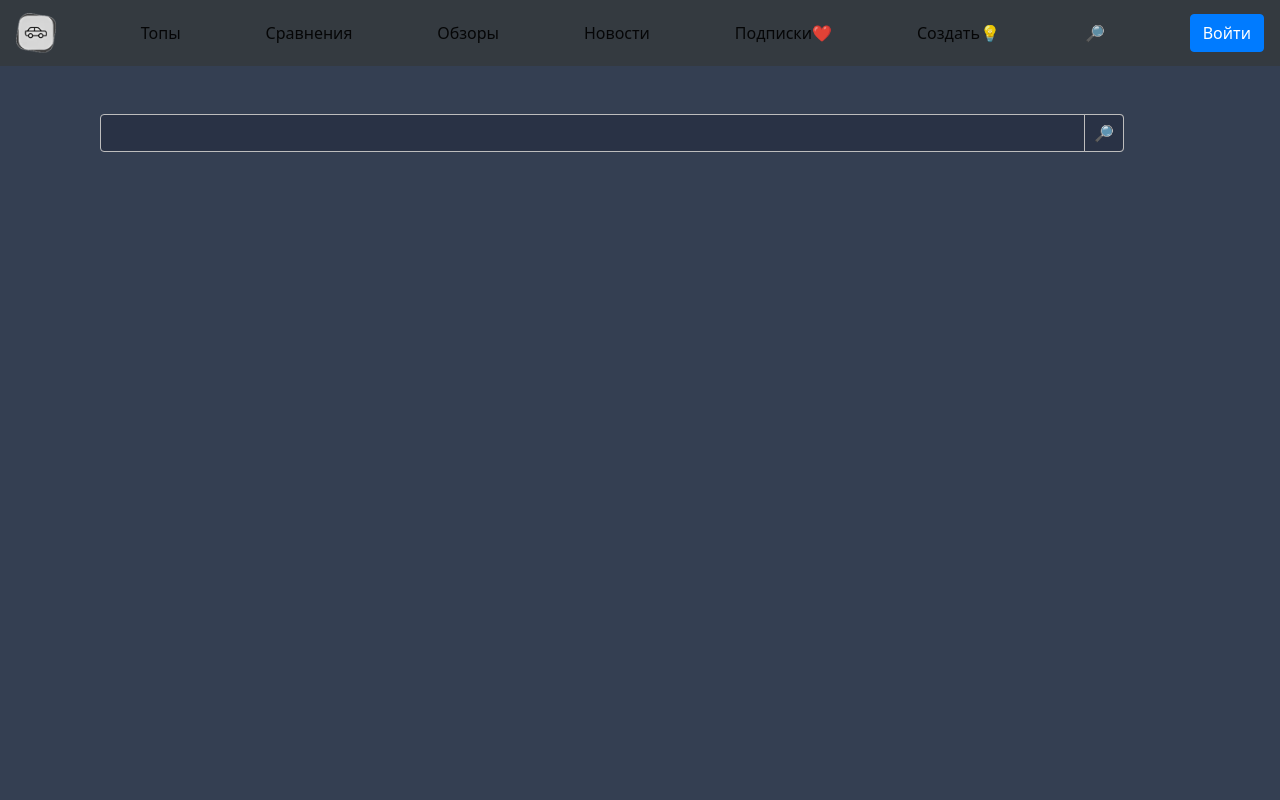
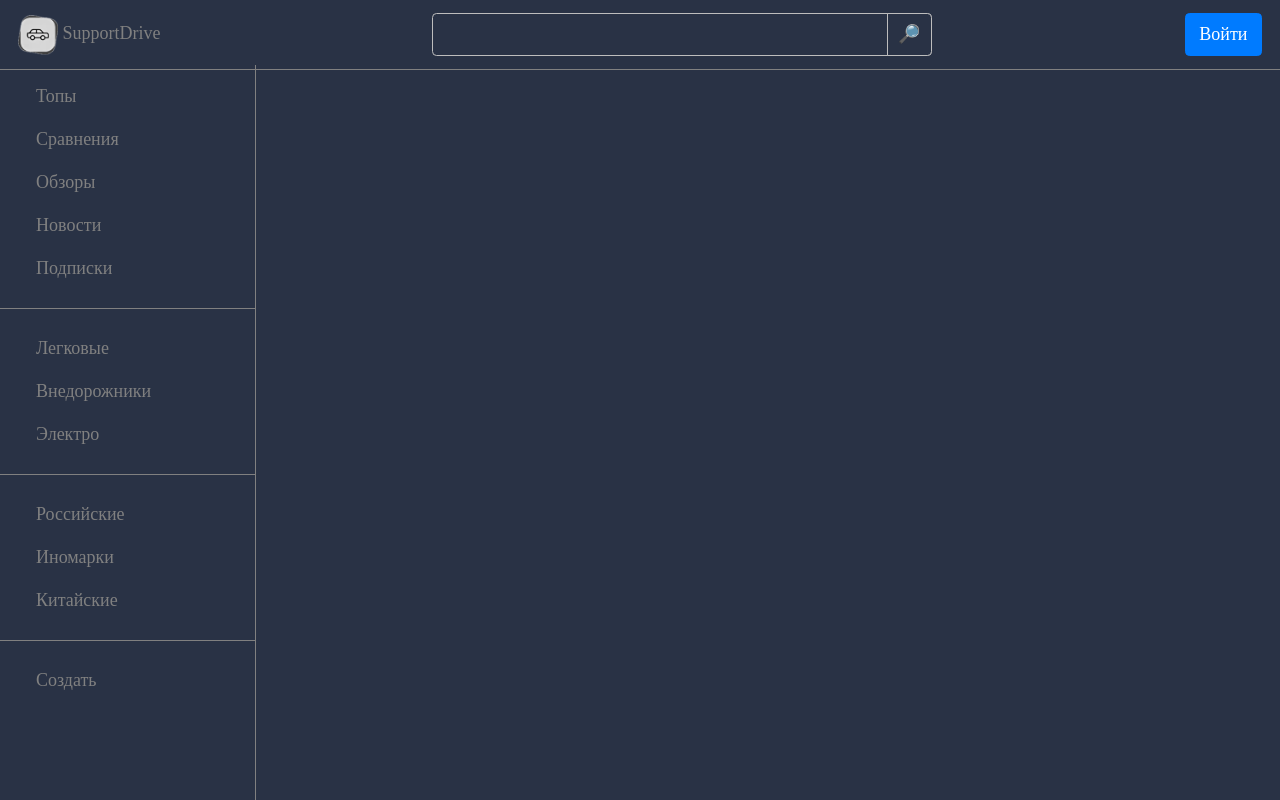
Before and after one commit to kerosin1323/SupportDrive, a Flask app: page /search in a window 1280 px wide. Run offline with Flask 3, Linux system fonts and the light colour scheme; data that the repository does not hold is empty; some libraries are stand-ins or nearby versions.

Commit message:
design v3.1

```diff
--- a/script.js
+++ /dev/null
@@ -1 +0,0 @@
-document.getElementById('navbar-brand').style.color = 'white';
--- a/static/css/style.css
+++ b/static/css/style.css
@@ -2,7 +2,9 @@
 *::before,
 *::after {
   box-sizing: border-box;
-  color: white;
+  color: gray;
+  font-size: 18px;
+  font-family: "Arial Rounded MT Bold";
 }
 
 body {
@@ -24,12 +26,6 @@ h1 {
 
 p {
   font-weight: 500;
-}
-
-/* text field */
-.text-field {
-  margin-top: 50px;
-  margin-bottom: 1rem;
 }
 
 .text-field__label {
@@ -179,10 +175,6 @@ input:-webkit-autofill:active{
     left: 50%;
     transform: translate(-50%, -50%);
 }
-hr {
-    width: 90%;
-    background-color: black;
-}
 .make-question-form,
  .category-form, .start-form, .questions-form, .result-form,
  .profile-form, .write-article-form, .profile_data {
@@ -231,12 +223,7 @@ hr {
 }
 .text_field {
     background-color: #293245;
-    width: 80%;
-    top: 15;
-    margin-top: 5%
-}
-.text_field_icon {
-    margin-top: -50px;
+    width: 100%;
 }
 .text_field_input {
     background-color:#293245;
@@ -375,3 +362,88 @@ hr {
      margin-top:20px;
      margin-bottom:5px;
 }
+
+.w3-btn, .w3-button {
+    border: none;
+    display: inline-block;
+    padding: 8px 16px;
+    vertical-align: middle;
+    overflow: hidden;
+    text-decoration: none;
+    color: inherit;
+    background-color: inherit;
+    text-align: center;
+    cursor: pointer;
+    white-space: nowrap
+}
+
+.w3-btn, .w3-button {
+    -webkit-touch-callout: none;
+    -webkit-user-select: none;
+    -khtml-user-select: none;
+    -moz-user-select: none;
+    -ms-user-select: none;
+    user-select: none
+}
+
+.w3-disabled, .w3-btn:disabled, .w3-button:disabled {
+    cursor: not-allowed;
+    opacity:0.3
+}
+
+
+
+.w3-sidebar {
+    height: 100%;
+    width: 200px;
+    background-color: #fff;
+    position: fixed !important;
+    z-index: 1;
+    overflow: auto
+}
+
+.w3-bar-block .w3-dropdown-hover .w3-button, .w3-bar-block .w3-dropdown-click .w3-button {
+    width: 100%;
+    text-align: left;
+    padding: 8px 16px
+}
+
+
+.w3-bar .w3-bar-item {
+    padding: 8px 16px;
+    float: left;
+    width: auto;
+    border: none;
+    display: block;
+    outline: 0
+}
+
+.w3-bar .w3-button {
+    white-space: normal
+}
+
+.w3-bar-block .w3-bar-item {
+    width: 100%;
+    display: block;
+    padding: 8px 16px;
+    text-align: left;
+    border: none;
+    white-space: normal;
+    float: none;
+    outline: 0
+}
+
+.w3-bar-block.w3-center .w3-bar-item {
+    text-align:center
+}
+.w3-bar-item:hover {
+    background: #293285 !important;
+    border-radius: 3rem!important;
+    margin-left:20px!important;
+    width:70%!important;
+    color:white;
+    text-decoration:none;
+}
+.w3-bar-item {
+     margin-left:20px!important;
+}
--- a/templates/all_articles.html
+++ b/templates/all_articles.html
@@ -4,14 +4,7 @@
 <form class="all_articles" action="" method="post" novalidate>
     <div class="welcome_page">
         {% if search %}
-   <div class="text-field">
-              <div class="text-field__icon">
-                <input class="text-field__input" type="search" name="search" id="search" >
-                <span class="text-field__aicon-2">
-                  <input class="search" type="submit" value="🔎" name="to_search">
-                </span>
-              </div>
-            </div>
+
     {% endif %}
         {% for article in articles %}
             <div class="article">
--- a/templates/base.html
+++ b/templates/base.html
@@ -8,21 +8,26 @@
           integrity="sha384-Vkoo8x4CGsO3+Hhxv8T/Q5PaXtkKtu6ug5TOeNV6gBiFeWPGFN9MuhOf23Q9Ifjh"
           crossorigin="anonymous">
     <link href="/static/css/style.css" rel="stylesheet" type="text/css">
+    <script src="/script.js"></script>
 </head>
-<body style="background-color: #343F52;">
+<body>
 <header>
     <div class="navbar-div">
-    <nav class="navbar navbar-light bg-dark">
+    <nav class="navbar navbar-light" style="border-bottom:1px solid gray">
         <a class="navbar-brand" href="/">
+            <span>
             <img src="/static/logo/logo.png" height="40px" width="40px">
+            SupportDrive
+                </span>
         </a>
-        <a class="navbar-brand" href="/all/tops">Топы</a>
-        <a class="navbar-brand" href="/all/comparisons">Сравнения</a>
-        <a class="navbar-brand" href="/all/reviews">Обзоры</a>
-        <a class="navbar-brand" href="/all/news">Новости</a>
-        <a class="navbar-brand" href="/all/subscribed">Подписки❤️</a>
-        <a class="navbar-brand" href="/create_article">Создать💡</a>
-        <a class="navbar-brand" href="/search">🔎</a>
+        <div class="text-field">
+          <div class="text-field__icon">
+            <input class="text-field__input" type="search" name="search" id="search" style="width:500px">
+            <span class="text-field__aicon-2">
+              <input class="search" type="submit" value="🔎" name="to_search">
+            </span>
+          </div>
+        </div>
         {% if current_user.is_authenticated %}
             <a href="/profile/{{ current_user.id }}">
                 <img class="logo_user" src="/static/images/{{current_user.photo}}" alt="photo" height="50px" width="50px">
@@ -33,8 +38,25 @@
     </nav>
         </div>
 </header>
+<div class="w3-sidebar w3-bar-block w3-card" style="width:20%;background-color: #293245;border-right:1px solid gray">
+    <a class="w3-bar-item w3-button" href="/all/tops" style="margin-top:10px">Топы</a>
+    <a class="w3-bar-item w3-button" href="/all/comparisons">Сравнения</a>
+    <a class="w3-bar-item w3-button" href="/all/reviews">Обзоры</a>
+    <a class="w3-bar-item w3-button" href="/all/news">Новости</a>
+    <a class="w3-bar-item w3-button" href="/all/subscribed">Подписки</a>
+    <hr style="border-color:gray;">
+    <a class="w3-bar-item w3-button" href="/all/sedans">Легковые</a>
+    <a class="w3-bar-item w3-button" href="/all/trucks">Внедорожники</a>
+    <a class="w3-bar-item w3-button" href="/all/electro">Электро</a>
+    <hr style="border-color:gray;">
+    <a class="w3-bar-item w3-button" href="/all/russian">Российские</a>
+    <a class="w3-bar-item w3-button" href="/all/foreign">Иномарки</a>
+    <a class="w3-bar-item w3-button" href="/all/china">Китайские</a>
+    <hr style="border-color:gray;">
+    <a class="w3-bar-item w3-button" href="/create_article">Создать</a>
+</div>
 <!-- Begin page content -->
-<main role="main" style="padding-top: 5%;">
+<main role="main" style="padding-top: 5%;margin-top: 65px;">
     {% block content %}
     {% endblock %}
 </main>
--- a/templates/login.html
+++ b/templates/login.html
@@ -11,9 +11,9 @@
             </div>
         </div>
             <div class="login-login">
-                {{ form.username.label }}<br>
-                {{ form.username(class="form-control", type="username", style='background-color: #343F52;  color: white;') }}<br>
-                {% for error in form.username.errors %}
+                {{ form.email.label }}<br>
+                {{ form.email(class="form-control", type="username", style='background-color: #343F52;  color: white;') }}<br>
+                {% for error in form.email.errors %}
                     <div class="alert alert-danger" role="alert">
                         {{ error }}
                     </div>
--- a/templates/register.html
+++ b/templates/register.html
@@ -9,9 +9,9 @@
             </div>
             <div class="position_register">Регистрация</div>
         </div>
-            {{ form.login.label }}
-            {{ form.login(class="form-control", style=' background-color: #343F52;  color: white;') }}
-            {% for error in form.login.errors %}
+            {{ form.email.label }}
+            {{ form.email(class="form-control", style=' background-color: #343F52;  color: white;') }}
+            {% for error in form.email.errors %}
                 <div class="alert alert-danger" role="alert">
                     {{ error }}
                 </div>
```
